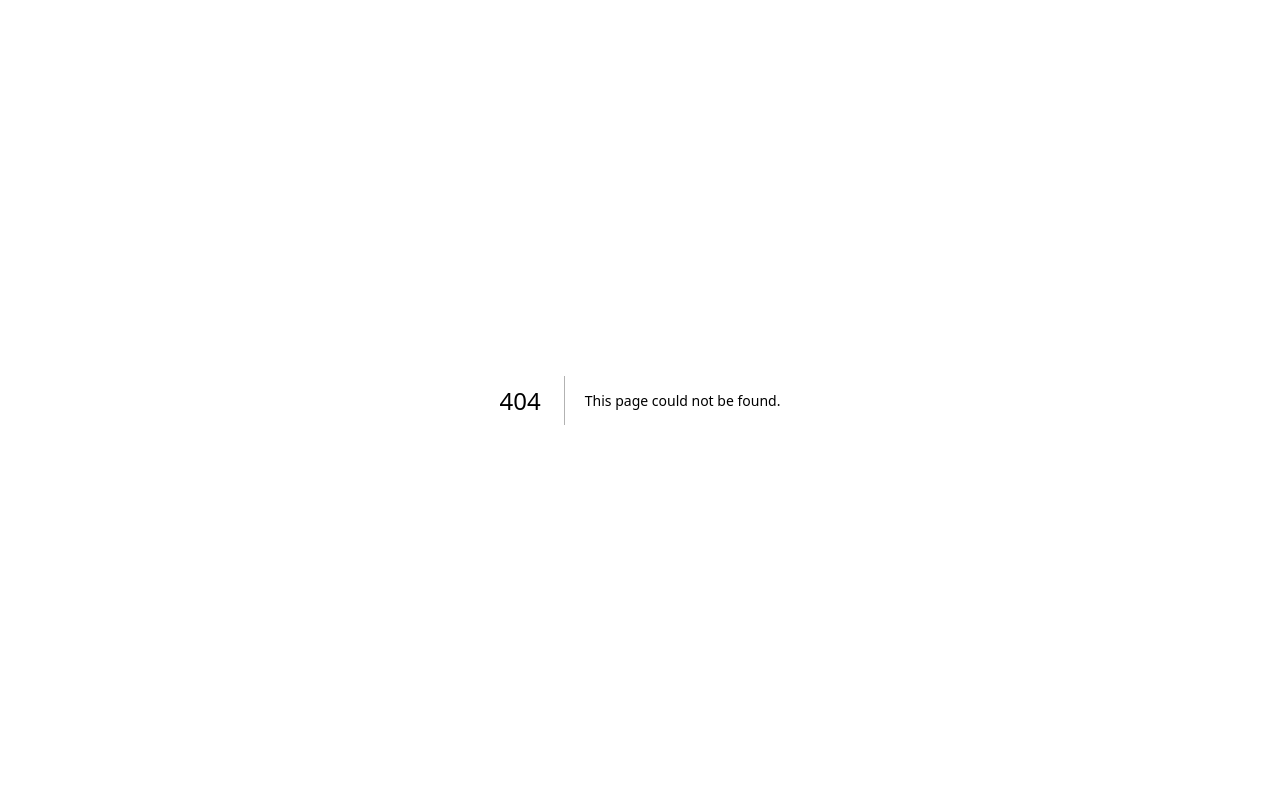
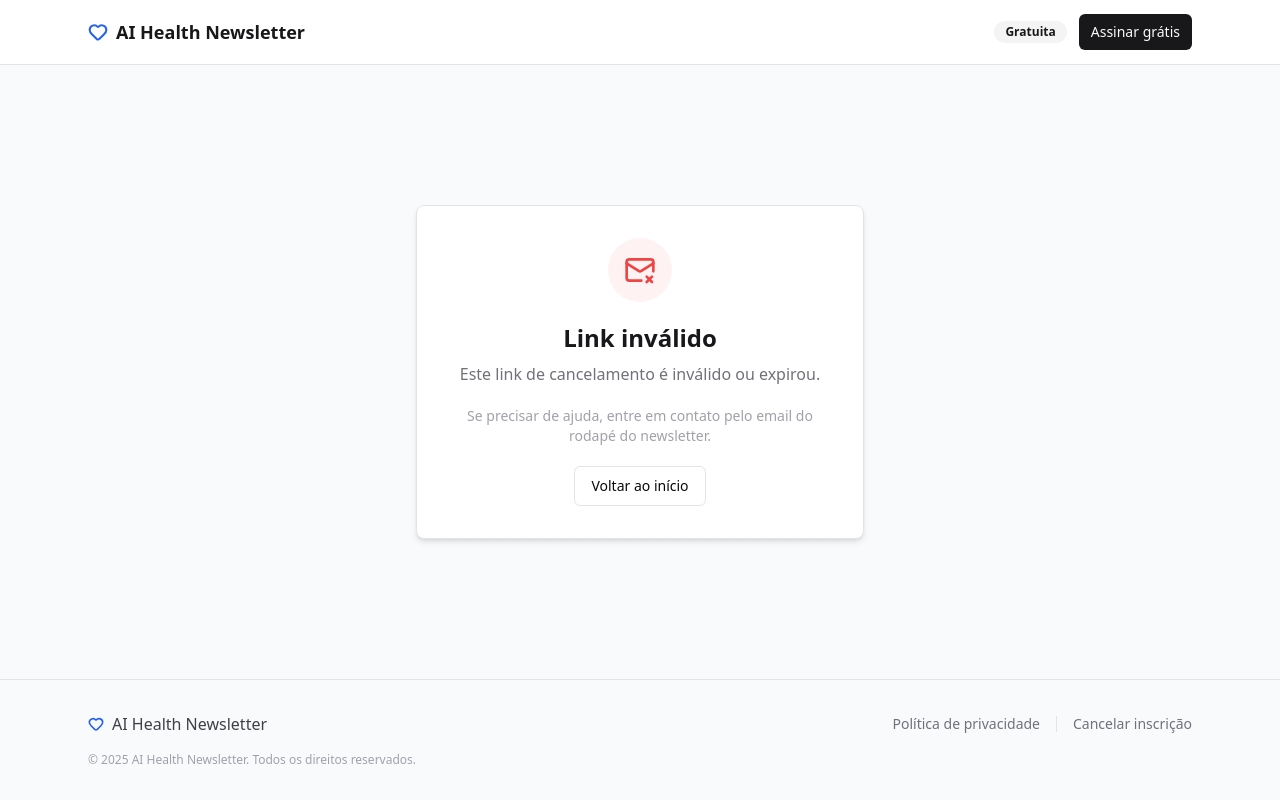
Before and after one commit to MolderG/ai-health-newsletter, a Next.js app: page /cancelar in a window 1280 px wide. Before the commit this address had no page. Built offline with nearby package versions, Linux system fonts and the light colour scheme.

Commit message:
feat: add CancelForm and page for managing subscription cancellations with user feedback

```diff
--- /dev/null
+++ b/app/cancelar/CancelForm.tsx
@@ -0,0 +1,66 @@
+'use client'
+
+import { useState } from 'react'
+import { useRouter } from 'next/navigation'
+import { MailX } from 'lucide-react'
+import { Card, CardContent } from '@/components/ui/card'
+import { Button } from '@/components/ui/button'
+
+interface Props {
+  token: string
+}
+
+export default function CancelForm({ token }: Props) {
+  const router = useRouter()
+  const [loading, setLoading] = useState(false)
+
+  async function handleCancel() {
+    setLoading(true)
+    try {
+      const res = await fetch('/api/unsubscribe', {
+        method: 'POST',
+        headers: { 'Content-Type': 'application/json' },
+        body: JSON.stringify({ token }),
+      })
+      if (res.ok) {
+        router.push('/cancelar?status=cancelled')
+      } else {
+        router.push('/cancelar?status=error')
+      }
+    } catch {
+      router.push('/cancelar?status=error')
+    }
+  }
+
+  return (
+    <Card className="max-w-md w-full shadow-md border-zinc-200">
+      <CardContent className="p-8 text-center space-y-5">
+        <div className="mx-auto h-16 w-16 rounded-full bg-red-50 flex items-center justify-center">
+          <MailX className="h-8 w-8 text-red-500" />
+        </div>
+        <div className="space-y-2">
+          <h1 className="text-2xl font-bold text-zinc-900">Cancelar inscrição</h1>
+          <p className="text-zinc-500">
+            Tem certeza que deseja cancelar sua inscrição? Você não receberá mais o AI Health Newsletter.
+          </p>
+        </div>
+        <div className="flex flex-col gap-3 pt-2">
+          <Button
+            variant="destructive"
+            onClick={handleCancel}
+            disabled={loading}
+          >
+            {loading ? 'Cancelando...' : 'Cancelar inscrição'}
+          </Button>
+          <Button
+            variant="outline"
+            onClick={() => router.push('/')}
+            disabled={loading}
+          >
+            Voltar ao início
+          </Button>
+        </div>
+      </CardContent>
+    </Card>
+  )
+}
--- /dev/null
+++ b/app/cancelar/page.tsx
@@ -0,0 +1,72 @@
+import { CheckCircle, XCircle, MailX } from 'lucide-react'
+import Header from '@/components/Header'
+import Footer from '@/components/Footer'
+import { Card, CardContent } from '@/components/ui/card'
+import { Button } from '@/components/ui/button'
+import Link from 'next/link'
+import CancelForm from './CancelForm'
+
+interface Props {
+  searchParams: Promise<{ token?: string; status?: string }>
+}
+
+export default async function Cancelar({ searchParams }: Props) {
+  const params = await searchParams
+  const { token, status } = params
+
+  return (
+    <div className="min-h-screen flex flex-col bg-slate-50">
+      <Header />
+      <main className="flex-1 flex items-center justify-center px-6 py-16">
+        {token ? (
+          <CancelForm token={token} />
+        ) : status === 'cancelled' ? (
+          <Card className="max-w-md w-full shadow-md border-zinc-200">
+            <CardContent className="p-8 text-center space-y-5">
+              <div className="mx-auto h-16 w-16 rounded-full bg-green-50 flex items-center justify-center">
+                <CheckCircle className="h-8 w-8 text-green-600" />
+              </div>
+              <div className="space-y-2">
+                <h1 className="text-2xl font-bold text-zinc-900">Inscrição cancelada</h1>
+                <p className="text-zinc-500">
+                  Sua inscrição foi cancelada com sucesso. Você não receberá mais emails do AI Health
+                  Newsletter.
+                </p>
+              </div>
+              <Button variant="outline" asChild className="mt-2">
+                <Link href="/">Voltar ao início</Link>
+              </Button>
+            </CardContent>
+          </Card>
+        ) : (
+          <Card className="max-w-md w-full shadow-md border-zinc-200">
+            <CardContent className="p-8 text-center space-y-5">
+              <div className="mx-auto h-16 w-16 rounded-full bg-red-50 flex items-center justify-center">
+                {status === 'error' ? (
+                  <XCircle className="h-8 w-8 text-red-500" />
+                ) : (
+                  <MailX className="h-8 w-8 text-red-500" />
+                )}
+              </div>
+              <div className="space-y-2">
+                <h1 className="text-2xl font-bold text-zinc-900">Link inválido</h1>
+                <p className="text-zinc-500">
+                  {status === 'error'
+                    ? 'Ocorreu um erro ao cancelar sua inscrição. Por favor, tente novamente.'
+                    : 'Este link de cancelamento é inválido ou expirou.'}
+                </p>
+              </div>
+              <p className="text-sm text-zinc-400">
+                Se precisar de ajuda, entre em contato pelo email do rodapé do newsletter.
+              </p>
+              <Button variant="outline" asChild className="mt-2">
+                <Link href="/">Voltar ao início</Link>
+              </Button>
+            </CardContent>
+          </Card>
+        )}
+      </main>
+      <Footer />
+    </div>
+  )
+}
```
